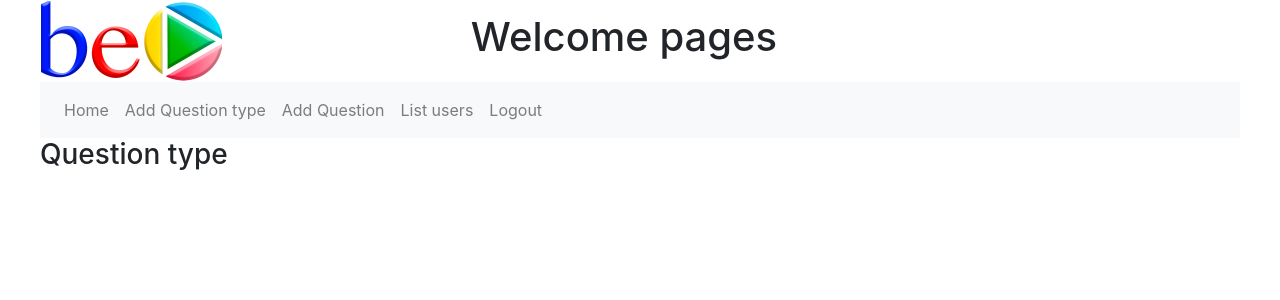
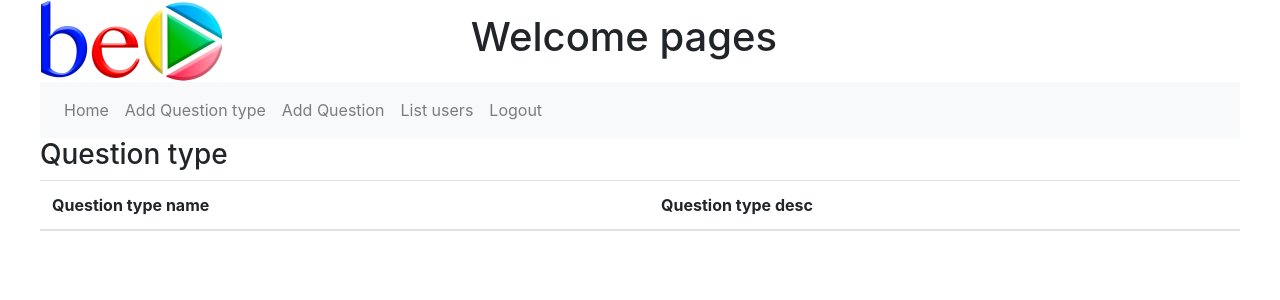
Before and after one commit to padouch/questionneire, a Flask app: page / in a window 1280 px wide. Shown: the top 300 px of the page. Run offline with Flask 2, Linux system fonts and the light colour scheme; lists and menus that the app fills with data are empty; some libraries are stand-ins or nearby versions.

Commit message:
oprava typos

```diff
--- a/app/question_type/views.py
+++ b/app/question_type/views.py
@@ -7,8 +7,8 @@ app = Blueprint('question_type', __name__, url_prefix='/')
 @app.route('/')
 @app.route('/qtypelist')
 def index():
-    q_type = Question_type.query.all()
-    return render_template('index.html', q_type=q_type)
+    q_types = Question_type.query.all()
+    return render_template('index.html', q_types=q_types)
 
 
 @app.route('/typeadd', methods=['GET', 'POST'])
--- a/app/templates/index.html
+++ b/app/templates/index.html
@@ -3,14 +3,14 @@
 {% block content %}
     <h3>Question type</h3>
 
-    <table class='table table-striped">
+    <table class='table table-striped'>
         <tr>
             <thead>
             <th>Question type name</th>
             <th>Question type desc</th>
             </tr>
             </thead>
-            {% for q_type in q_type %}
+            {% for q_type in q_types %}
                 <tr>
                     <td>{{ q_type.q_type_name }} </td>
                     <td> {{ q_type.q_type_desc }} </td>
```
